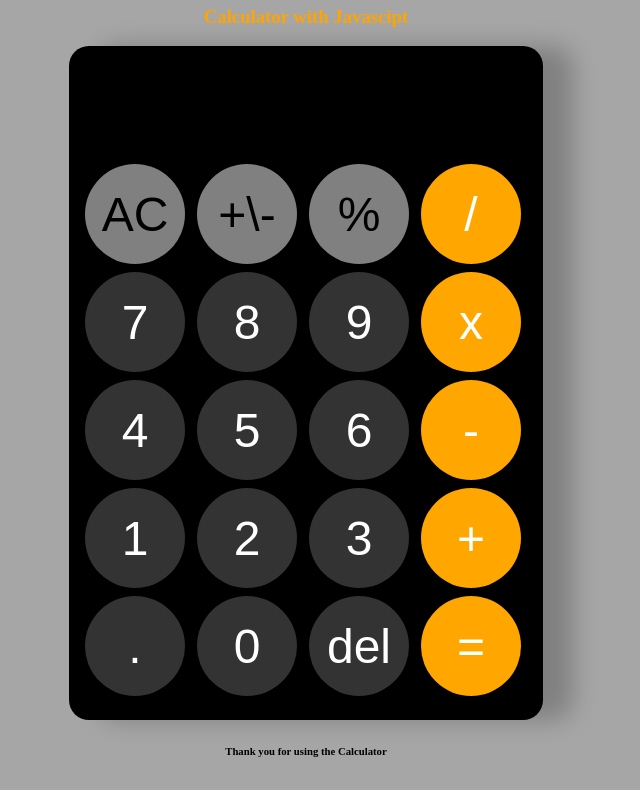
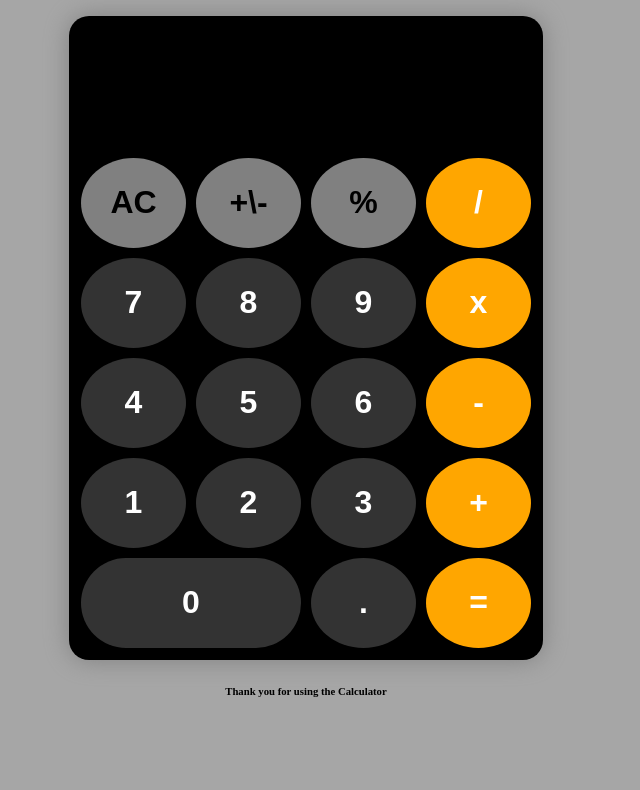
Before and after one commit to AbdalaZaghabc/Calculator, a plain HTML site: page index.html in a window 1280 px wide. Shown: the part 101-891 px from the top of the page, without its empty margins (334-974 px from the left). After the commit the page ends 800 px from the top, so only its background shows below. Drawn offline with Linux system fonts and the light colour scheme.

Commit message:
applied a grid display
Hoepefully thi would make a difference for smaller screens

```diff
--- a/index.html
+++ b/index.html
@@ -37,9 +37,8 @@
     <button onclick="appendNumber('2')">2</button>
     <button onclick="appendNumber('3')">3</button>
     <button onclick="appendNumber('+') "class="operators">+</button>
+    <button class="zero-btn" onclick="appendNumber('0')">0</button>
     <button onclick="appendNumber('.')">.</button>
-    <button onclick="appendNumber('0')">0</button>
-    <button onclick="deleteNum()">del</button>
     <button onclick="calculate()"class="operators">=</button>
 
 
--- a/index.js
+++ b/index.js
@@ -9,13 +9,6 @@ function appendNumber(input){
 
     displayCalc.value += input;
 }
-
-// Clear
-function deleteNum(){
-
-    displayCalc.value = displayCalc.value.slice(0,-1);
-}
-
 //Clears the screen
 function clearScreen(){
 
--- a/style.css
+++ b/style.css
@@ -1,26 +1,42 @@
-body{
+body {
     display: flex;
     flex-direction: column;
+    justify-content: center;
+    align-items: center;
     background-color: hsl(0, 0%, 65%);
     color: black;
+    height: 100vh;
+    margin: 0;
 }
-h1{
+
+h1 {
     text-align: center;
     color: white;
     text-shadow: 0px 0px 30px black;
 }
-h3{
+
+h3 {
     text-align: center;
     color: orange;
+}
 
-}
-h6{
+h6 {
     text-align: center;
 }
 
-#screen{
+#calculator {
+    width: 450px;
+    background-color: rgb(0, 0, 0);
+    padding: 12px;
+    border-radius: 20px;
+    box-shadow: 0px 0px 25px gray;
+    display: flex;
+    flex-direction: column;
+    align-items: center;
+}
 
-width: 440px;
+#screen {
+    width: 95%;
     height: 100px;
     border: none;
     color: white;
@@ -29,67 +45,88 @@ text-align: right;
     background-color: hsl(0, 0%, 0%);
     cursor: default;
     font-weight: bold;
-font-size: 5rem;
-
-}
-#calculator {
-
-    width: 450px;
-    height: 650px;
-    background-color: rgb(0, 0, 0);
-    padding: 12px;
-   margin: auto;
-   border-radius: 20px;
-   box-shadow: gray 30px 0px 25px;
+    font-size: 3rem;
+    margin-bottom: 10px;
+    padding: 10px;
 }
 
-button{
-    width: 100px;
-    height: 100px;
+#keys {
+    display: grid;
+    grid-template-columns: repeat(4, 1fr);
+    grid-gap: 10px;
+    width: 100%;
+}
+
+button {
     background-color: hsl(0, 0%, 20%);
     color: white;
-    border-radius: 100px;
+    height: 90px;
+    border-radius: 50%;
     border: none;
-    font-size: 3rem;
+    font-size: 2rem;
     font-family: Arial, Helvetica, sans-serif;
-    font-style: bold;
+    font-weight: bold;
     cursor: pointer;
-    margin: 0.25rem;
+    padding: 15px;
+    transition: background-color 0.3s ease;
 }
-button:hover{
+
+.zero-btn {
+    border-radius: 50px;
+    grid-column: span 2;
+}
+
+button:hover {
     background-color: hsl(0, 0%, 35%);
 }
-button:active{
+
+button:active {
     background-color: hsl(0, 0%, 15%);
 }
 
-
-#keys{
-width: auto;
-height: auto;
-    background-color: #000000;
-}
-
-.graybuttons{
-
+.graybuttons {
     background-color: hsl(0, 0%, 50%);
     color: black;
 }
 
-.graybuttons:hover{
-    background-color: hsl(0, 0%, 755%);
+.graybuttons:hover {
+    background-color: hsl(0, 0%, 55%);
 }
-.graybuttons:active{
+
+.graybuttons:active {
     background-color: hsl(0, 0%, 65%);
 }
 
-.operators{
+.operators {
     background-color: hsl(39, 100%, 50%);
 }
 
-.operators:hover{
+.operators:hover {
     background-color: hsl(39, 100%, 75%);
 }
-    .operators:active{
+
+.operators:active {
     background-color: hsl(39, 100%, 60%);
 }
+
+@media screen and (max-width: 600px) {
+    #calculator {
+        width: 60vw;
+        padding: 10px;
+    }
+
+    #screen {
+        font-size: 2rem;
+        height: auto;
+    }
+
+    button {
+        font-size: 1.5rem;
+        height: 7vh;
+        padding: 10px;
+    }
+
+    .zero-btn {
+        grid-column: span 2;
+    }
+}
```
Lines whose indentation alone changed are shown as unchanged.
